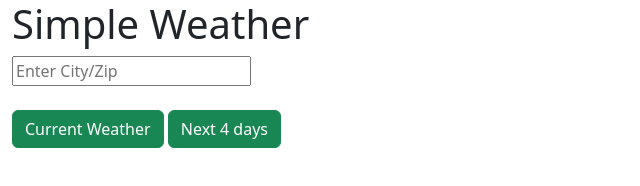
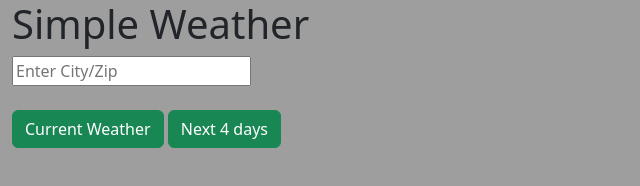
Before and after one commit to shawnk-23/weather, a plain HTML site: page index.html in a window 1280 px wide. Shown: the whole page, without its empty margins (0-640 px from the left). Drawn offline with nearby package versions, Linux system fonts and the light colour scheme; the site is published under a folder, as on GitHub Pages, so addresses that start at the root find nothing.

Commit message:
Update style.css

```diff
--- a/style.css
+++ b/style.css
@@ -1,5 +1,5 @@
 body{
-    background-image: url('/2.jpg');
+    background-image: url('2.jpg');
     background-size: cover;
     background-position: 50%;
     background-attachment: fixed;
```
